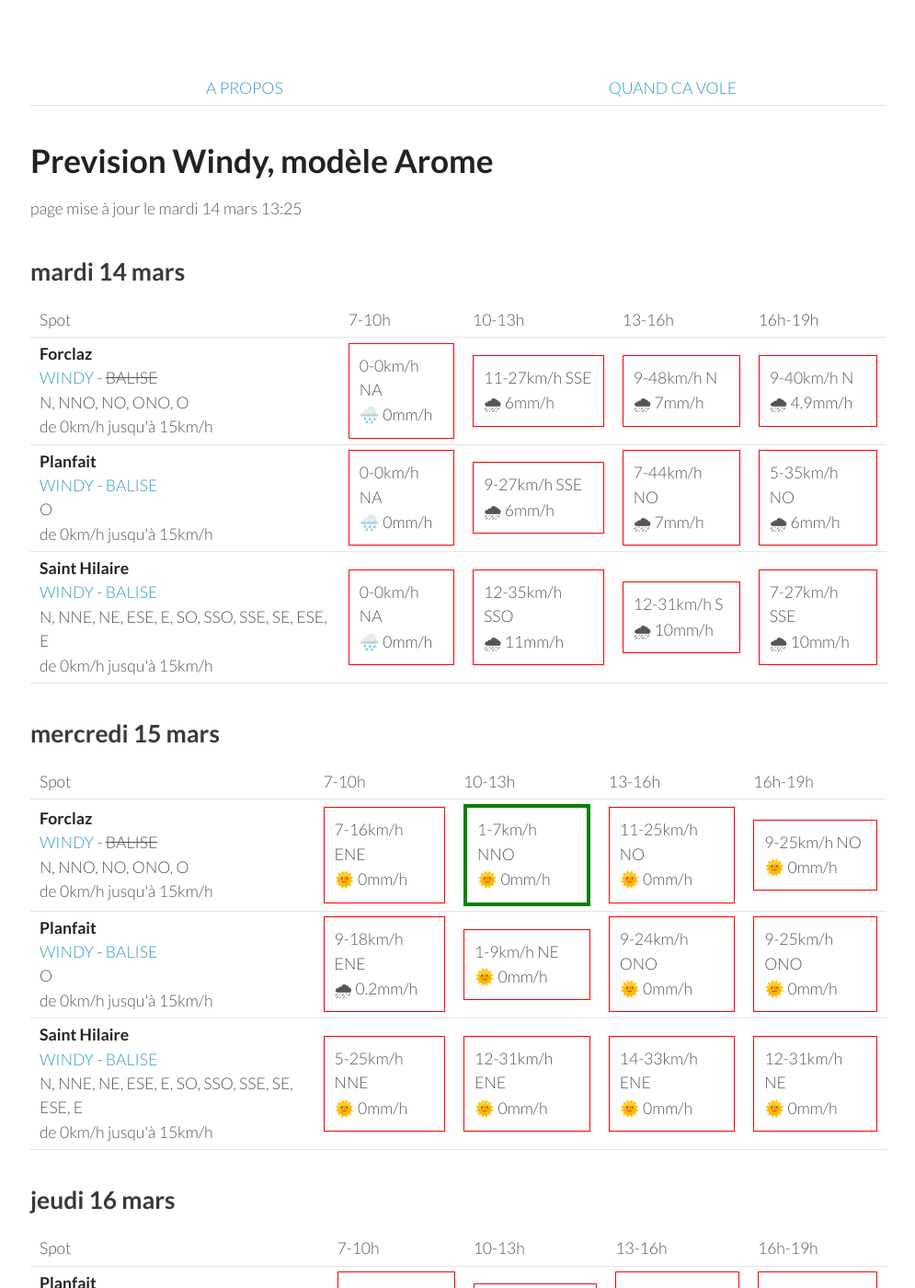
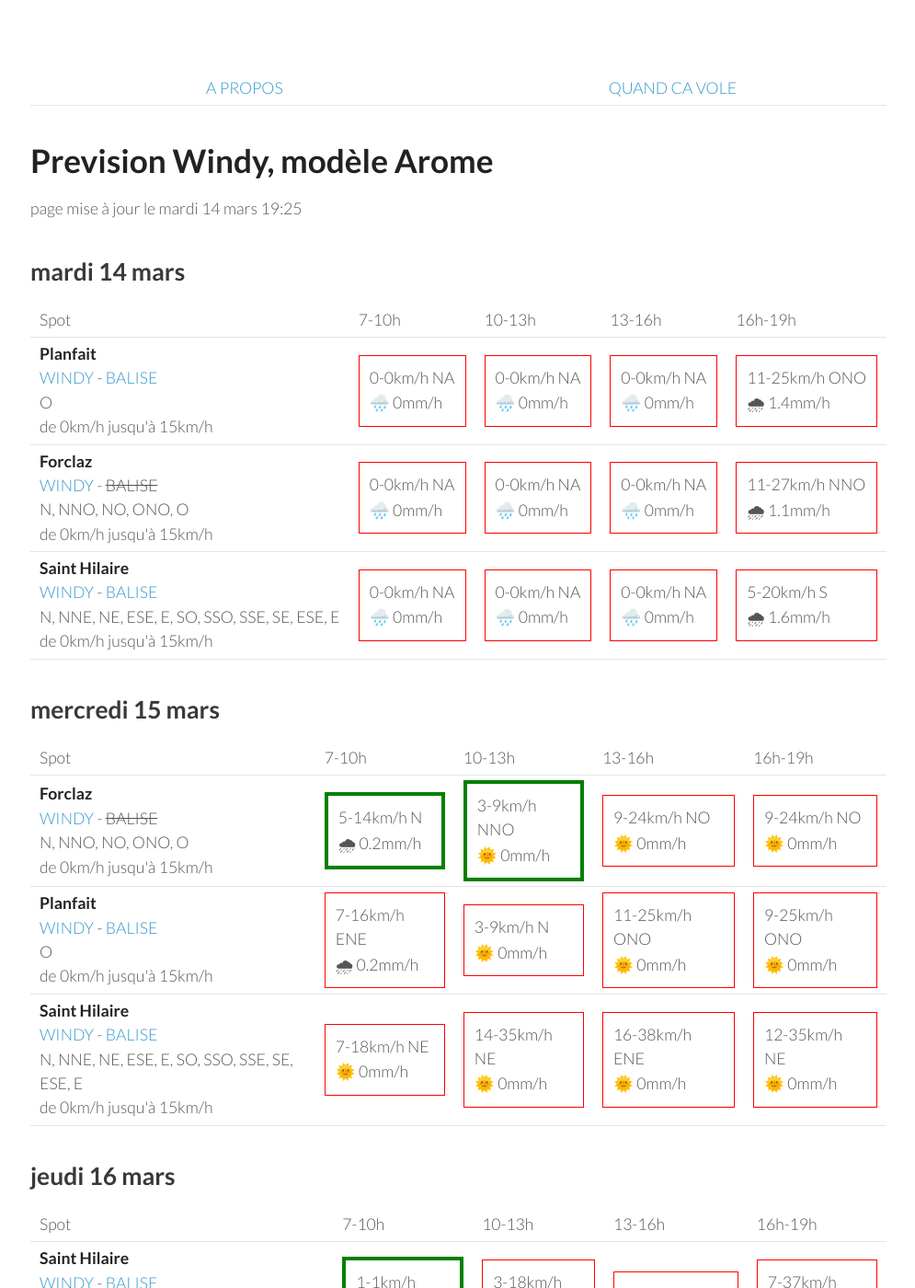
Before and after one commit to parapente-dans-le-nord/parapente-dans-le-nord.github.io, a Jekyll site: the page built from alpes_nord.markdown, in a window 1280 px wide and 1400 px high. Shown: the whole window at 92% size, without its empty margins (25-1020 px from the left). Built offline with Jekyll 4.4.1, drawn with Linux system fonts in a browser that asks for light colours; some of the changed text lies outside the part shown.

Commit message:
update index.markdown

```diff
--- a/alpes_nord.markdown
+++ b/alpes_nord.markdown
@@ -7,7 +7,7 @@ title:  "Tous les spots"
 {: .links}
 
 # Prevision Windy, modèle Arome
-page mise à jour le mardi 14 mars 13:25
+page mise à jour le mardi 14 mars 19:25
 
 ## mardi 14 mars
 
@@ -22,30 +22,30 @@ page mise à jour le mardi 14 mars 13:25
       <td>16h-19h</td>
     </tr>
 <tr>
+        <td><strong>Planfait</strong><br><a href="https://windy.com/45.853/6.223?45.415,6.223,8">WINDY</a> - <span class=""><a href="https://www.openwindmap.org/PP496">BALISE</a> </span><br> <span class="vent-favorable">O</span><br><span class="force-vent">de 0km/h jusqu'à 15km/h</span> </td>
+
+            <td><div class="not-flyable"><p>0-0km/h NA</p><p>🌧️ 0mm/h</p></div></td>
+            <td><div class="not-flyable"><p>0-0km/h NA</p><p>🌧️ 0mm/h</p></div></td>
+            <td><div class="not-flyable"><p>0-0km/h NA</p><p>🌧️ 0mm/h</p></div></td>
+            <td><div class="not-flyable"><p>11-25km/h ONO</p><p>🌧 1.4mm/h</p></div></td>
+
+    </tr>
+<tr>
         <td><strong>Forclaz</strong><br><a href="https://windy.com/45.814/6.247?45.375,6.246,8,m:eVwaglz">WINDY</a> - <span class="no-balise"> BALISE </span><br> <span class="vent-favorable">N, NNO, NO, ONO, O</span><br><span class="force-vent">de 0km/h jusqu'à 15km/h</span> </td>
 
             <td><div class="not-flyable"><p>0-0km/h NA</p><p>🌧️ 0mm/h</p></div></td>
-            <td><div class="not-flyable"><p>11-27km/h SSE</p><p>🌧 6mm/h</p></div></td>
-            <td><div class="not-flyable"><p>9-48km/h N</p><p>🌧 7mm/h</p></div></td>
-            <td><div class="not-flyable"><p>9-40km/h N</p><p>🌧 4.9mm/h</p></div></td>
-
-    </tr>
-<tr>
-        <td><strong>Planfait</strong><br><a href="https://windy.com/45.853/6.223?45.415,6.223,8">WINDY</a> - <span class=""><a href="https://www.openwindmap.org/PP496">BALISE</a> </span><br> <span class="vent-favorable">O</span><br><span class="force-vent">de 0km/h jusqu'à 15km/h</span> </td>
-
             <td><div class="not-flyable"><p>0-0km/h NA</p><p>🌧️ 0mm/h</p></div></td>
-            <td><div class="not-flyable"><p>9-27km/h SSE</p><p>🌧 6mm/h</p></div></td>
-            <td><div class="not-flyable"><p>7-44km/h NO</p><p>🌧 7mm/h</p></div></td>
-            <td><div class="not-flyable"><p>5-35km/h NO</p><p>🌧 6mm/h</p></div></td>
+            <td><div class="not-flyable"><p>0-0km/h NA</p><p>🌧️ 0mm/h</p></div></td>
+            <td><div class="not-flyable"><p>11-27km/h NNO</p><p>🌧 1.1mm/h</p></div></td>
 
     </tr>
 <tr>
         <td><strong>Saint Hilaire</strong><br><a href="https://windy.com/45.307/5.888?45.087,5.889,9,m:eUFagkX">WINDY</a> - <span class=""><a href="http://www.balisemeteo.com/balise.php?idBalise=61">BALISE</a> </span><br> <span class="vent-favorable">N, NNE, NE, ESE, E, SO, SSO, SSE, SE, ESE, E</span><br><span class="force-vent">de 0km/h jusqu'à 15km/h</span> </td>
 
             <td><div class="not-flyable"><p>0-0km/h NA</p><p>🌧️ 0mm/h</p></div></td>
-            <td><div class="not-flyable"><p>12-35km/h SSO</p><p>🌧 11mm/h</p></div></td>
-            <td><div class="not-flyable"><p>12-31km/h S</p><p>🌧 10mm/h</p></div></td>
-            <td><div class="not-flyable"><p>7-27km/h SSE</p><p>🌧 10mm/h</p></div></td>
+            <td><div class="not-flyable"><p>0-0km/h NA</p><p>🌧️ 0mm/h</p></div></td>
+            <td><div class="not-flyable"><p>0-0km/h NA</p><p>🌧️ 0mm/h</p></div></td>
+            <td><div class="not-flyable"><p>5-20km/h S</p><p>🌧 1.6mm/h</p></div></td>
 
     </tr>
 
@@ -67,19 +67,19 @@ page mise à jour le mardi 14 mars 13:25
 <tr>
         <td><strong>Forclaz</strong><br><a href="https://windy.com/45.814/6.247?45.375,6.246,8,m:eVwaglz">WINDY</a> - <span class="no-balise"> BALISE </span><br> <span class="vent-favorable">N, NNO, NO, ONO, O</span><br><span class="force-vent">de 0km/h jusqu'à 15km/h</span> </td>
 
-            <td><div class="not-flyable"><p>7-16km/h ENE</p><p>🌞 0mm/h</p></div></td>
-            <td><div class="flyable"><p>1-7km/h NNO</p><p>🌞 0mm/h</p></div></td>
-            <td><div class="not-flyable"><p>11-25km/h NO</p><p>🌞 0mm/h</p></div></td>
-            <td><div class="not-flyable"><p>9-25km/h NO</p><p>🌞 0mm/h</p></div></td>
+            <td><div class="flyable"><p>5-14km/h N</p><p>🌧 0.2mm/h</p></div></td>
+            <td><div class="flyable"><p>3-9km/h NNO</p><p>🌞 0mm/h</p></div></td>
+            <td><div class="not-flyable"><p>9-24km/h NO</p><p>🌞 0mm/h</p></div></td>
+            <td><div class="not-flyable"><p>9-24km/h NO</p><p>🌞 0mm/h</p></div></td>
 
 
     </tr>
 <tr>
         <td><strong>Planfait</strong><br><a href="https://windy.com/45.853/6.223?45.415,6.223,8">WINDY</a> - <span class=""><a href="https://www.openwindmap.org/PP496">BALISE</a> </span><br> <span class="vent-favorable">O</span><br><span class="force-vent">de 0km/h jusqu'à 15km/h</span> </td>
 
-            <td><div class="not-flyable"><p>9-18km/h ENE</p><p>🌧 0.2mm/h</p></div></td>
-            <td><div class="not-flyable"><p>1-9km/h NE</p><p>🌞 0mm/h</p></div></td>
-            <td><div class="not-flyable"><p>9-24km/h ONO</p><p>🌞 0mm/h</p></div></td>
+            <td><div class="not-flyable"><p>7-16km/h ENE</p><p>🌧 0.2mm/h</p></div></td>
+            <td><div class="not-flyable"><p>3-9km/h N</p><p>🌞 0mm/h</p></div></td>
+            <td><div class="not-flyable"><p>11-25km/h ONO</p><p>🌞 0mm/h</p></div></td>
             <td><div class="not-flyable"><p>9-25km/h ONO</p><p>🌞 0mm/h</p></div></td>
 
 
@@ -87,10 +87,10 @@ page mise à jour le mardi 14 mars 13:25
 <tr>
         <td><strong>Saint Hilaire</strong><br><a href="https://windy.com/45.307/5.888?45.087,5.889,9,m:eUFagkX">WINDY</a> - <span class=""><a href="http://www.balisemeteo.com/balise.php?idBalise=61">BALISE</a> </span><br> <span class="vent-favorable">N, NNE, NE, ESE, E, SO, SSO, SSE, SE, ESE, E</span><br><span class="force-vent">de 0km/h jusqu'à 15km/h</span> </td>
 
-            <td><div class="not-flyable"><p>5-25km/h NNE</p><p>🌞 0mm/h</p></div></td>
-            <td><div class="not-flyable"><p>12-31km/h ENE</p><p>🌞 0mm/h</p></div></td>
-            <td><div class="not-flyable"><p>14-33km/h ENE</p><p>🌞 0mm/h</p></div></td>
-            <td><div class="not-flyable"><p>12-31km/h NE</p><p>🌞 0mm/h</p></div></td>
+            <td><div class="not-flyable"><p>7-18km/h NE</p><p>🌞 0mm/h</p></div></td>
+            <td><div class="not-flyable"><p>14-35km/h NE</p><p>🌞 0mm/h</p></div></td>
+            <td><div class="not-flyable"><p>16-38km/h ENE</p><p>🌞 0mm/h</p></div></td>
+            <td><div class="not-flyable"><p>12-35km/h NE</p><p>🌞 0mm/h</p></div></td>
 
 
     </tr>
@@ -111,11 +111,21 @@ page mise à jour le mardi 14 mars 13:25
       <td>16h-19h</td>
     </tr>
 <tr>
+        <td><strong>Saint Hilaire</strong><br><a href="https://windy.com/45.307/5.888?45.087,5.889,9,m:eUFagkX">WINDY</a> - <span class=""><a href="http://www.balisemeteo.com/balise.php?idBalise=61">BALISE</a> </span><br> <span class="vent-favorable">N, NNE, NE, ESE, E, SO, SSO, SSE, SE, ESE, E</span><br><span class="force-vent">de 0km/h jusqu'à 15km/h</span> </td>
+
+            <td><div class="flyable"><p>1-1km/h NNE</p><p>🌞 0mm/h</p></div></td>
+            <td><div class="not-flyable"><p>3-18km/h SO</p><p>🌞 0mm/h</p></div></td>
+            <td><div class="not-flyable"><p>5-29km/h SSO</p><p>🌞 0mm/h</p></div></td>
+            <td><div class="not-flyable"><p>7-37km/h SSO</p><p>🌞 0mm/h</p></div></td>
+
+
+    </tr>
+<tr>
         <td><strong>Planfait</strong><br><a href="https://windy.com/45.853/6.223?45.415,6.223,8">WINDY</a> - <span class=""><a href="https://www.openwindmap.org/PP496">BALISE</a> </span><br> <span class="vent-favorable">O</span><br><span class="force-vent">de 0km/h jusqu'à 15km/h</span> </td>
 
-            <td><div class="not-flyable"><p>5-18km/h ESE</p><p>🌞 0mm/h</p></div></td>
-            <td><div class="not-flyable"><p>1-18km/h SSE</p><p>🌞 0mm/h</p></div></td>
-            <td><div class="not-flyable"><p>3-20km/h OSO</p><p>🌞 0mm/h</p></div></td>
+            <td><div class="not-flyable"><p>1-5km/h ESE</p><p>🌞 0mm/h</p></div></td>
+            <td><div class="not-flyable"><p>1-18km/h S</p><p>🌞 0mm/h</p></div></td>
+            <td><div class="not-flyable"><p>3-18km/h OSO</p><p>🌞 0mm/h</p></div></td>
             <td><div class="not-flyable"><p>3-20km/h SSE</p><p>🌞 0mm/h</p></div></td>
 
 
@@ -123,20 +133,10 @@ page mise à jour le mardi 14 mars 13:25
 <tr>
         <td><strong>Forclaz</strong><br><a href="https://windy.com/45.814/6.247?45.375,6.246,8,m:eVwaglz">WINDY</a> - <span class="no-balise"> BALISE </span><br> <span class="vent-favorable">N, NNO, NO, ONO, O</span><br><span class="force-vent">de 0km/h jusqu'à 15km/h</span> </td>
 
-            <td><div class="not-flyable"><p>5-20km/h ESE</p><p>🌞 0mm/h</p></div></td>
+            <td><div class="not-flyable"><p>3-9km/h ENE</p><p>🌞 0mm/h</p></div></td>
+            <td><div class="not-flyable"><p>3-20km/h S</p><p>🌞 0mm/h</p></div></td>
+            <td><div class="not-flyable"><p>1-18km/h O</p><p>🌞 0mm/h</p></div></td>
             <td><div class="not-flyable"><p>3-20km/h SSE</p><p>🌞 0mm/h</p></div></td>
-            <td><div class="not-flyable"><p>3-18km/h O</p><p>🌞 0mm/h</p></div></td>
-            <td><div class="not-flyable"><p>3-20km/h SSE</p><p>🌞 0mm/h</p></div></td>
-
-
-    </tr>
-<tr>
-        <td><strong>Saint Hilaire</strong><br><a href="https://windy.com/45.307/5.888?45.087,5.889,9,m:eUFagkX">WINDY</a> - <span class=""><a href="http://www.balisemeteo.com/balise.php?idBalise=61">BALISE</a> </span><br> <span class="vent-favorable">N, NNE, NE, ESE, E, SO, SSO, SSE, SE, ESE, E</span><br><span class="force-vent">de 0km/h jusqu'à 15km/h</span> </td>
-
-            <td><div class="not-flyable"><p>1-16km/h E</p><p>🌞 0mm/h</p></div></td>
-            <td><div class="not-flyable"><p>3-16km/h OSO</p><p>🌞 0mm/h</p></div></td>
-            <td><div class="not-flyable"><p>5-27km/h SSO</p><p>🌞 0mm/h</p></div></td>
-            <td><div class="not-flyable"><p>7-37km/h SSO</p><p>🌞 0mm/h</p></div></td>
 
 
     </tr>
@@ -159,9 +159,9 @@ page mise à jour le mardi 14 mars 13:25
 <tr>
         <td><strong>Planfait</strong><br><a href="https://windy.com/45.853/6.223?45.415,6.223,8">WINDY</a> - <span class=""><a href="https://www.openwindmap.org/PP496">BALISE</a> </span><br> <span class="vent-favorable">O</span><br><span class="force-vent">de 0km/h jusqu'à 15km/h</span> </td>
 
-            <td><div class="not-flyable"><p>5-25km/h ESE</p><p>🌞 0mm/h</p></div></td>
+            <td><div class="not-flyable"><p>5-27km/h ESE</p><p>🌞 0mm/h</p></div></td>
             <td><div class="not-flyable"><p>3-27km/h S</p><p>🌞 0mm/h</p></div></td>
-            <td><div class="not-flyable"><p>3-25km/h OSO</p><p>🌞 0mm/h</p></div></td>
+            <td><div class="not-flyable"><p>5-27km/h O</p><p>🌞 0mm/h</p></div></td>
             <td><div class="not-flyable"><p>5-29km/h O</p><p>🌞 0mm/h</p></div></td>
 
 
@@ -170,19 +170,19 @@ page mise à jour le mardi 14 mars 13:25
         <td><strong>Forclaz</strong><br><a href="https://windy.com/45.814/6.247?45.375,6.246,8,m:eVwaglz">WINDY</a> - <span class="no-balise"> BALISE </span><br> <span class="vent-favorable">N, NNO, NO, ONO, O</span><br><span class="force-vent">de 0km/h jusqu'à 15km/h</span> </td>
 
             <td><div class="not-flyable"><p>5-27km/h ESE</p><p>🌞 0mm/h</p></div></td>
-            <td><div class="not-flyable"><p>1-27km/h SSE</p><p>🌞 0mm/h</p></div></td>
-            <td><div class="not-flyable"><p>1-25km/h SO</p><p>🌞 0mm/h</p></div></td>
-            <td><div class="not-flyable"><p>5-29km/h ONO</p><p>🌞 0mm/h</p></div></td>
+            <td><div class="not-flyable"><p>1-27km/h SE</p><p>🌞 0mm/h</p></div></td>
+            <td><div class="not-flyable"><p>3-27km/h O</p><p>🌞 0mm/h</p></div></td>
+            <td><div class="not-flyable"><p>5-29km/h O</p><p>🌞 0mm/h</p></div></td>
 
 
     </tr>
 <tr>
         <td><strong>Saint Hilaire</strong><br><a href="https://windy.com/45.307/5.888?45.087,5.889,9,m:eUFagkX">WINDY</a> - <span class=""><a href="http://www.balisemeteo.com/balise.php?idBalise=61">BALISE</a> </span><br> <span class="vent-favorable">N, NNE, NE, ESE, E, SO, SSO, SSE, SE, ESE, E</span><br><span class="force-vent">de 0km/h jusqu'à 15km/h</span> </td>
 
-            <td><div class="not-flyable"><p>3-46km/h SE</p><p>🌞 0mm/h</p></div></td>
-            <td><div class="not-flyable"><p>5-48km/h SO</p><p>🌞 0mm/h</p></div></td>
-            <td><div class="not-flyable"><p>11-62km/h SO</p><p>🌞 0mm/h</p></div></td>
-            <td><div class="not-flyable"><p>9-64km/h SO</p><p>🌞 0mm/h</p></div></td>
+            <td><div class="not-flyable"><p>5-50km/h SSE</p><p>🌞 0mm/h</p></div></td>
+            <td><div class="not-flyable"><p>5-51km/h SO</p><p>🌞 0mm/h</p></div></td>
+            <td><div class="not-flyable"><p>11-64km/h SO</p><p>🌞 0mm/h</p></div></td>
+            <td><div class="not-flyable"><p>9-66km/h SO</p><p>🌞 0mm/h</p></div></td>
 
 
     </tr>
```
